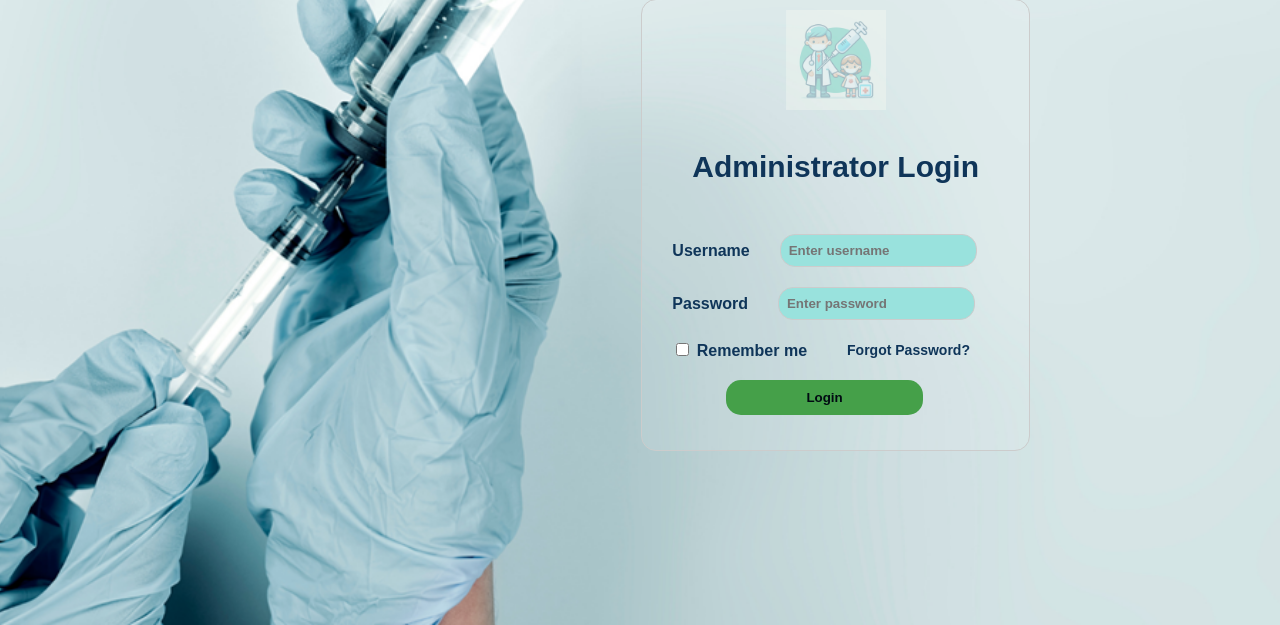
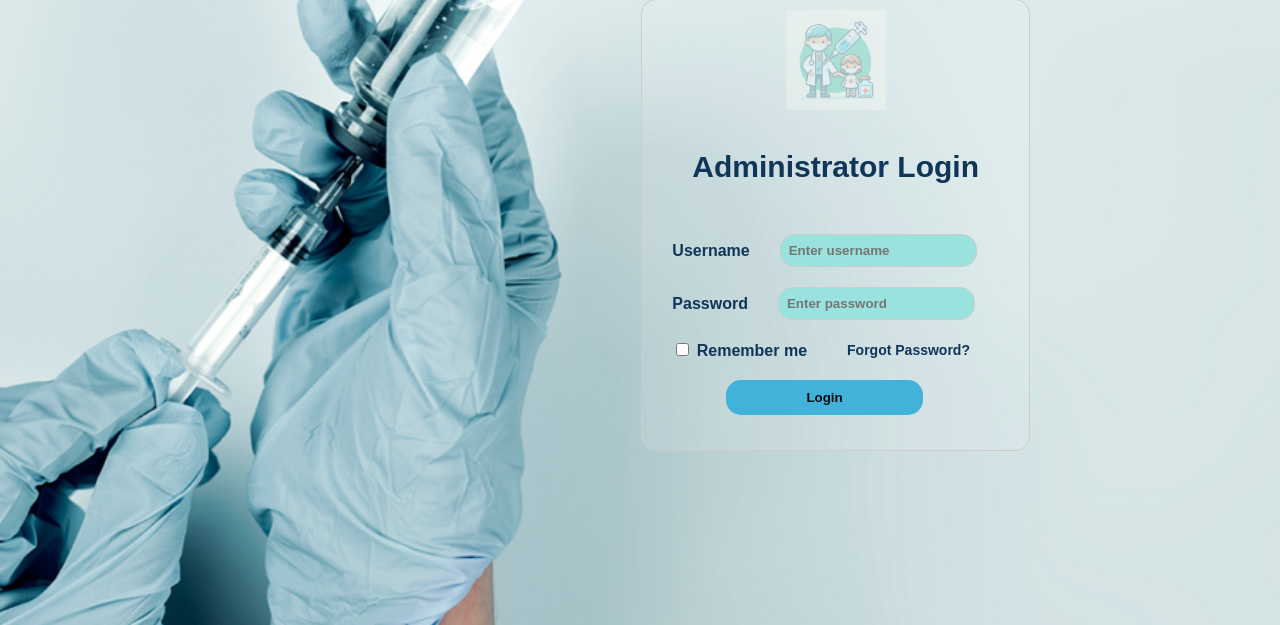
Before and after one commit to nethmimelisha/Computing-Group-Project, a PHP site: page /adlogin.html in a window 1280 px wide, with the pointer over the restyled element. Shown: the part 175-800 px from the top of the page. Run offline with PHP 8.4, Linux system fonts and the light colour scheme.

Commit message:
edit css login admin

```diff
--- a/css/adlogin.css
+++ b/css/adlogin.css
@@ -82,7 +82,7 @@ body {
   }
 
   .login-btn:hover {
-    background-color: #45a049;
+    background-color: #41b3d8;
   }
 
   .forgot-password {
```
